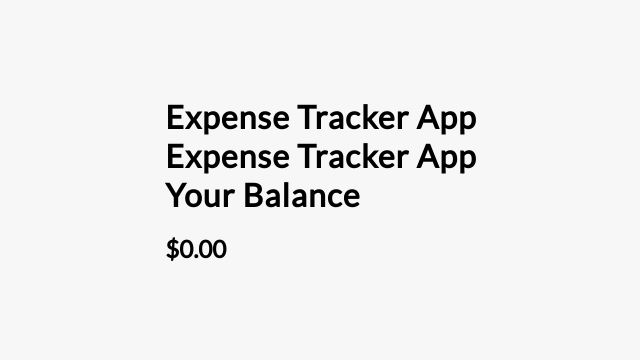
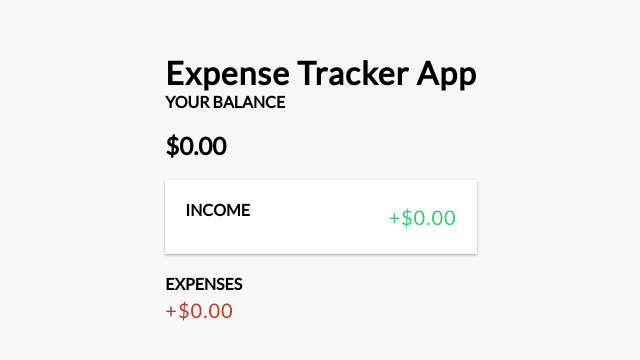
Before and after one commit to AzherSaeed/Expense-Tracker-App-With-React, a React (Create React App) app: page / in a window 1280 px wide. Shown: the part 210-570 px from the top of the page, without its empty margins (319-959 px from the left). Built offline with nearby package versions, Linux system fonts and the light colour scheme.

Commit message:
income table is render

```diff
--- a/src/App.js
+++ b/src/App.js
@@ -1,7 +1,7 @@
 import React from 'react';
 import Header from './components/Header';
 import Balence from './components/Balence';
-import incomeExpenses from './components/incomeExpenses'
+import IncomeExpenses from './components/incomeExpenses'
 import './App.css';
 
 function App() {
@@ -9,7 +9,7 @@ function App() {
     <div>
      <Header/>
      <Balence/>
-     <incomeExpenses/>
+     <IncomeExpenses/>
 
     </div>
   );
--- a/src/components/Balence.js
+++ b/src/components/Balence.js
@@ -3,7 +3,7 @@ import React from 'react'
 function Balence() {
     return (
         <>
-            <h1>Your Balance</h1>
+            <h4>Your Balance</h4>
             <h2 id="balance"> $0.00</h2>
         </>
     )
--- a/src/components/Header.js
+++ b/src/components/Header.js
@@ -4,7 +4,6 @@ const Header = () => {
     return (
         <div>
             <h1>Expense Tracker App</h1>
-            <h1>Expense Tracker App</h1>
         </div>
     )
 }
--- a/src/components/incomeExpenses.js
+++ b/src/components/incomeExpenses.js
@@ -1,6 +1,6 @@
 import React from 'react'
 
- const incomeExpenses = () => {
+ const IncomeExpenses = () => {
     return (
         <div>
             <div class="inc-exp-container">
@@ -9,9 +9,9 @@ import React from 'react'
             </div>
             <div>
                 <h4>Expenses</h4>
-                <p id="money-plus" class="money plus" >+$0.00</p>
+                <p id="money-minus" class="money minus" >+$0.00</p>
             </div>
         </div>
     )
 }
-export default incomeExpenses;
+export default IncomeExpenses;
```
